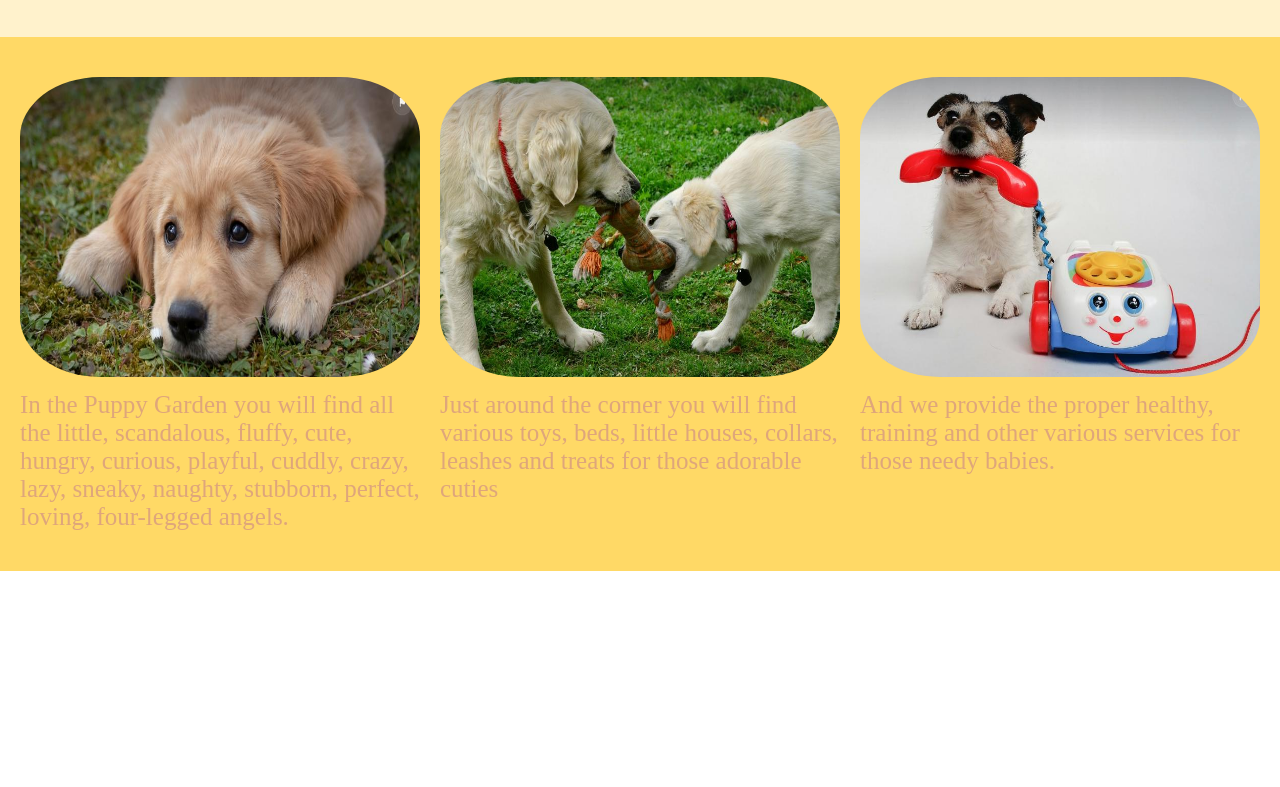
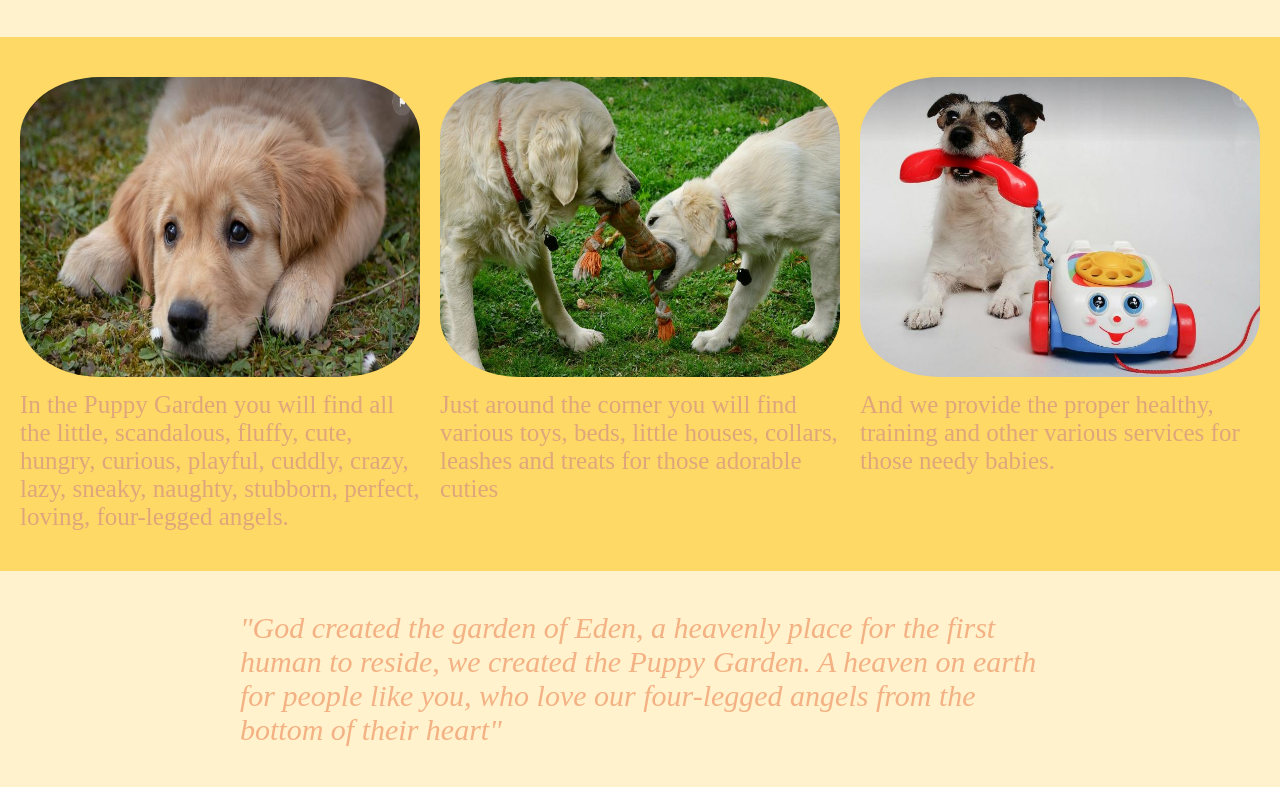
Before and after one commit to Petros-Mystikos/MyWebsite, a plain HTML site: page index.html in a window 1280 px wide. Shown: the part 743-1530 px from the top of the page. Before the commit the page ends 1314 px from the top, so only its background shows below. Drawn offline with Linux system fonts and the light colour scheme.

Commit message:
Next section-quote
Create quote and style it with CSS

```diff
--- a/index.html
+++ b/index.html
@@ -44,7 +44,12 @@
             <p>And we provide the proper healthy, training and other various services for those needy babies.</p>
         </div>
 
-</section>
+    </section>
+
+    <section class="quote">
+        <p>"God created the garden of Eden, a heavenly place for the first human to reside, we created the Puppy Garden. A heaven on earth for people like you, who love our four-legged angels from the bottom of their heart"</p>
+    </section>
+
 
 </body>
 </html>
--- a/stylesheet.css
+++ b/stylesheet.css
@@ -69,7 +69,7 @@ ul{
     font-size: 30px;
 }
 
-/* Below this is every CSS for */
+/* Below this is every CSS for content */
 
 .content{
     padding: 40px 0;
@@ -93,3 +93,20 @@ ul{
     font-size: 25px;
     color: #DFA67B;
 }
+
+/* Below this is every CSS for quote */
+
+.quote{
+    display: flex;
+    padding: 40px 0;
+    justify-content: center;
+    align-items: center;
+    background-color: #FFF2CC;
+}
+
+.quote > p{
+    color: #F4B183;
+    font-size: 30px;
+    flex-basis: 800px;
+    font-style: italic;
+}
```
